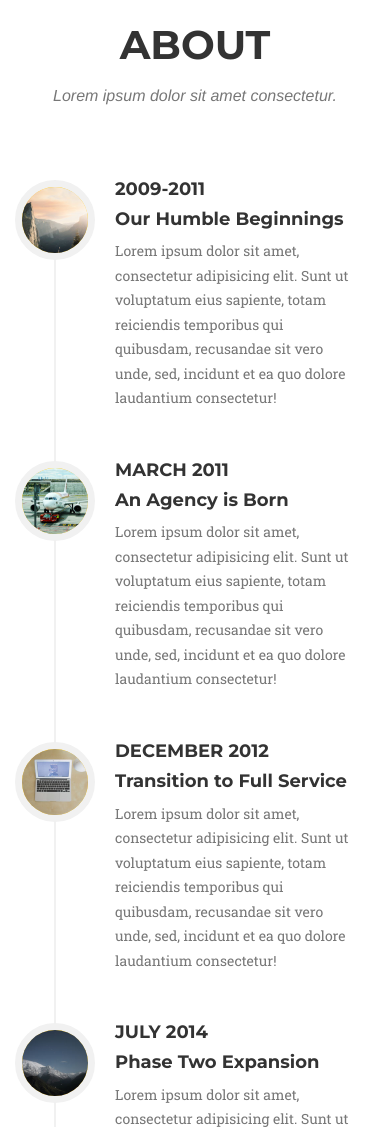
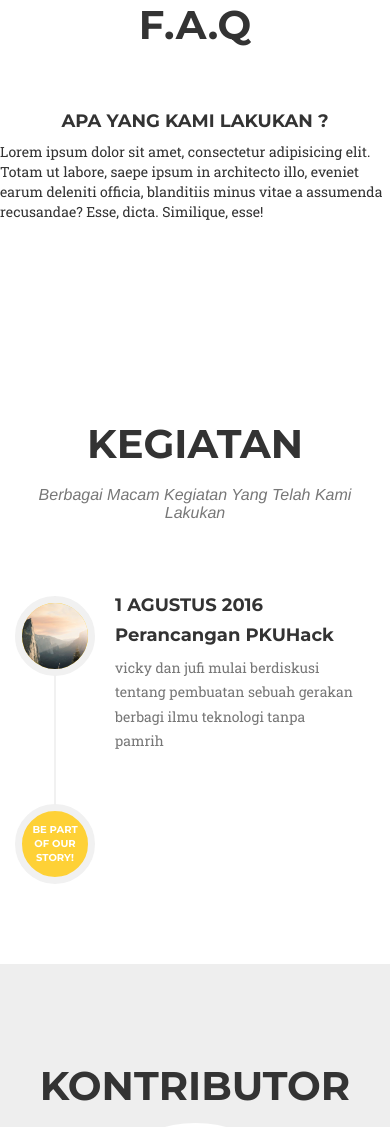
Before and after one commit to pkuhack/pkuhack.github.io, a website: page index.html in a window 390 px wide. Shown: the part 873-2000 px from the top of the page. Drawn offline with nearby package versions, Linux system fonts and the light colour scheme; a web font is replaced by a local one.

Commit message:
add kegiatan and faq

```diff
--- a/index.html
+++ b/index.html
@@ -55,11 +55,11 @@
                     <li>
                         <a class="page-scroll" href="#tentang">Tentang Kami</a>
                     </li>
-                    <!-- <li>
-                        <a class="page-scroll" href="#portfolio">Portfolio</a>
-                    </li> -->
                     <li>
-                        <a class="page-scroll" href="#about">About</a>
+                       <a class="page-scroll" href="#faq">FAQ</a>
+                   </li>
+                    <li>
+                        <a class="page-scroll" href="#kegiatan">Kegiatan</a>
                     </li>
                     <li>
                         <a class="page-scroll" href="#team">Team</a>
@@ -203,15 +203,36 @@
                 </div>
             </div>
         </div>
-    </section -->>
+    </section -->
 
-    <!-- About Section -->
-    <section id="about">
+    <!-- FAQ SECTION -->
+    <section id="faq">
         <div class="container">
             <div class="row">
                 <div class="col-lg-12 text-center">
-                    <h2 class="section-heading">About</h2>
-                    <h3 class="section-subheading text-muted">Lorem ipsum dolor sit amet consectetur.</h3>
+                    <h2 class="section-heading">F.A.Q</h2>
+                    <br><br>
+                </div>
+            </div>
+
+            <div class="row">
+                <div class="col-lg-4 text-center"><h4 class="section-heading">Apa yang kami lakukan ?</h4></div>
+
+                <div class="col-lg08">
+                Lorem ipsum dolor sit amet, consectetur adipisicing elit. Totam ut labore, saepe ipsum in architecto illo, eveniet earum deleniti officia, blanditiis minus vitae a assumenda recusandae? Esse, dicta. Similique, esse!
+                </div>
+             </div>
+
+        </div>
+    </section>
+
+    <!-- kegiatan Section -->
+    <section id="kegiatan">
+        <div class="container">
+            <div class="row">
+                <div class="col-lg-12 text-center">
+                    <h2 class="section-heading">Kegiatan</h2>
+                    <h3 class="section-subheading text-muted">Berbagai Macam Kegiatan Yang Telah Kami Lakukan</h3>
                 </div>
             </div>
             <div class="row">
@@ -223,15 +244,17 @@
                             </div>
                             <div class="timeline-panel">
                                 <div class="timeline-heading">
-                                    <h4>2009-2011</h4>
-                                    <h4 class="subheading">Our Humble Beginnings</h4>
+                                    <h4>1 Agustus 2016</h4>
+                                    <h4 class="subheading">Perancangan PKUHack</h4>
                                 </div>
                                 <div class="timeline-body">
-                                    <p class="text-muted">Lorem ipsum dolor sit amet, consectetur adipisicing elit. Sunt ut voluptatum eius sapiente, totam reiciendis temporibus qui quibusdam, recusandae sit vero unde, sed, incidunt et ea quo dolore laudantium consectetur!</p>
+                                    <p class="text-muted">
+                                        vicky dan jufi mulai berdiskusi tentang pembuatan sebuah gerakan berbagi ilmu teknologi tanpa pamrih
+                                    </p>
                                 </div>
                             </div>
                         </li>
-                        <li class="timeline-inverted">
+                       <!--  <li class="timeline-inverted">
                            <div class="timeline-image">
                                <img class="img-circle img-responsive" src="img/about/2.jpg" alt="">
                            </div>
@@ -272,7 +295,7 @@
                                    <p class="text-muted">Lorem ipsum dolor sit amet, consectetur adipisicing elit. Sunt ut voluptatum eius sapiente, totam reiciendis temporibus qui quibusdam, recusandae sit vero unde, sed, incidunt et ea quo dolore laudantium consectetur!</p>
                                </div>
                            </div>
-                        </li>
+                       </li> -->
                         <li class="timeline-inverted">
                             <div class="timeline-image">
                                 <h4>Be Part
@@ -291,23 +314,25 @@
         <div class="container">
             <div class="row">
                 <div class="col-lg-12 text-center">
-                    <h2 class="section-heading">Our Amazing Team</h2>
-                    <h3 class="section-subheading text-muted">Lorem ipsum dolor sit amet consectetur.</h3>
+                    <h2 class="section-heading">Kontributor</h2>
+                    <!-- <h3 class="section-subheading text-muted">Lorem ipsum dolor sit amet consectetur.</h3> -->
                 </div>
             </div>
             <div class="row">
                 <div class="col-sm-4">
                     <div class="team-member">
                         <img src="img/team/1.jpg" class="img-responsive img-circle" alt="">
-                        <h4>Kay Garland</h4>
-                        <p class="text-muted">Lead Designer</p>
+                        <h4>Jufianto Henri</h4>
+                        <p class="text-muted">
+                        Memulai debut Teknologi Informasi sejak 2011 , menguasai beberapa pemograman seperti php, html, css, javascript. menyukai linux serta pernah beberapa kali ngoprek server berbasis centos dan debian.
+                        </p>
                         <ul class="list-inline social-buttons">
-                            <li><a href="#"><i class="fa fa-twitter"></i></a>
+                            <li><a href="https://twitter.com/JufiantoHenri"><i class="fa fa-twitter"></i></a>
                             </li>
-                            <li><a href="#"><i class="fa fa-facebook"></i></a>
+                            <li><a href="https://web.facebook.com/jufiantohendri"><i class="fa fa-facebook"></i></a>
                             </li>
-                            <li><a href="#"><i class="fa fa-linkedin"></i></a>
-                            </li>
+                            <!-- <li><a href="#"><i class="fa fa-linkedin"></i></a>
+                            </li> -->
                         </ul>
                     </div>
                 </div>
@@ -342,11 +367,11 @@
                     </div>
                 </div>
             </div>
-            <div class="row">
+            <!-- <div class="row">
                 <div class="col-lg-8 col-lg-offset-2 text-center">
                     <p class="large text-muted">Lorem ipsum dolor sit amet, consectetur adipisicing elit. Aut eaque, laboriosam veritatis, quos non quis ad perspiciatis, totam corporis ea, alias ut unde.</p>
                 </div>
-            </div>
+            </div> -->
         </div>
     </section>
 
@@ -437,14 +462,14 @@
                         </li>
                     </ul>
                 </div>
-                <div class="col-md-4">
+                <!-- <div class="col-md-4">
                     <ul class="list-inline quicklinks">
                         <li><a href="#">Privacy Policy</a>
                         </li>
                         <li><a href="#">Terms of Use</a>
                         </li>
                     </ul>
-                </div>
+                </div> -->
             </div>
         </div>
     </footer>
```
Lines whose indentation alone changed are shown as unchanged.
